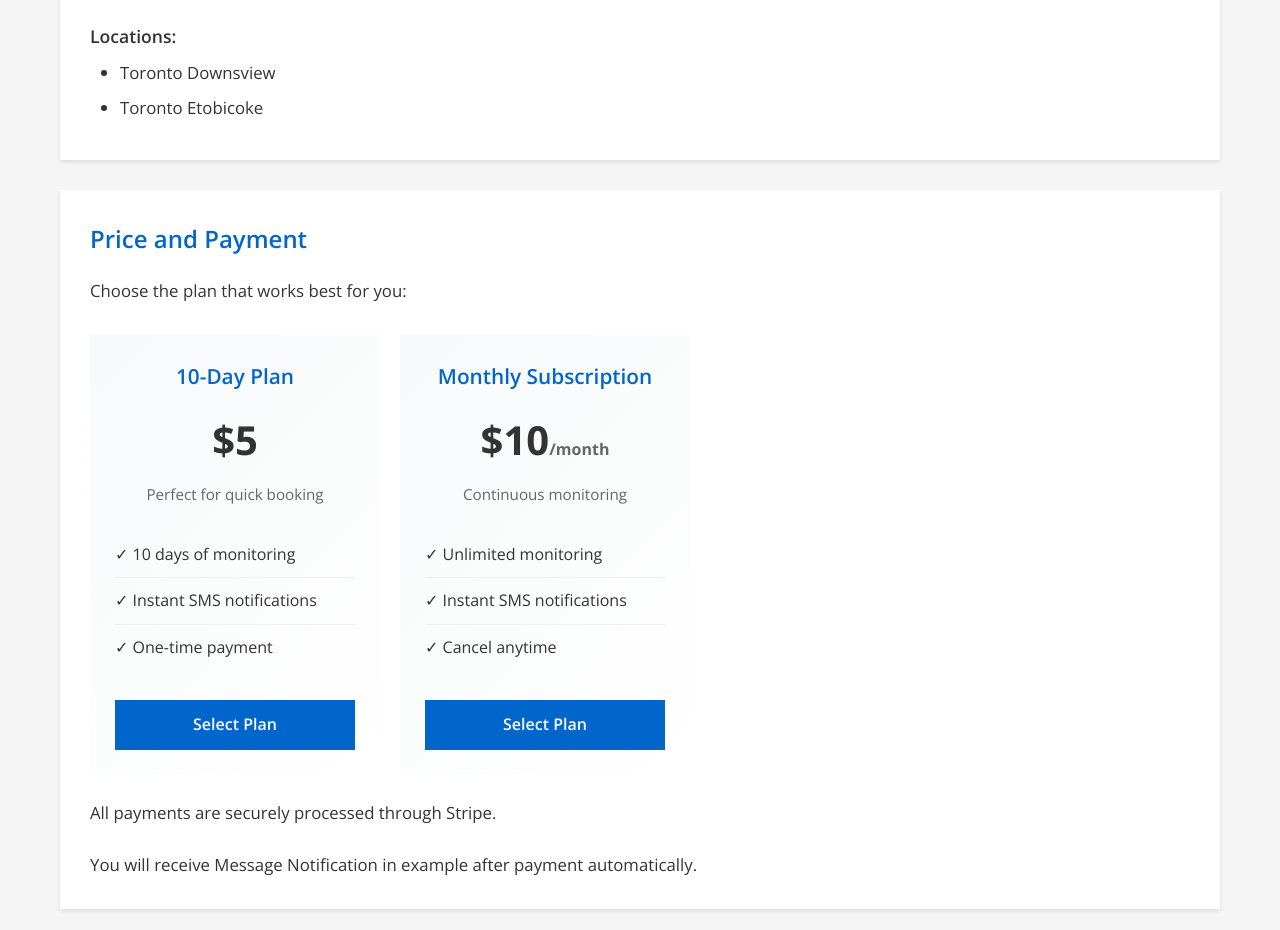
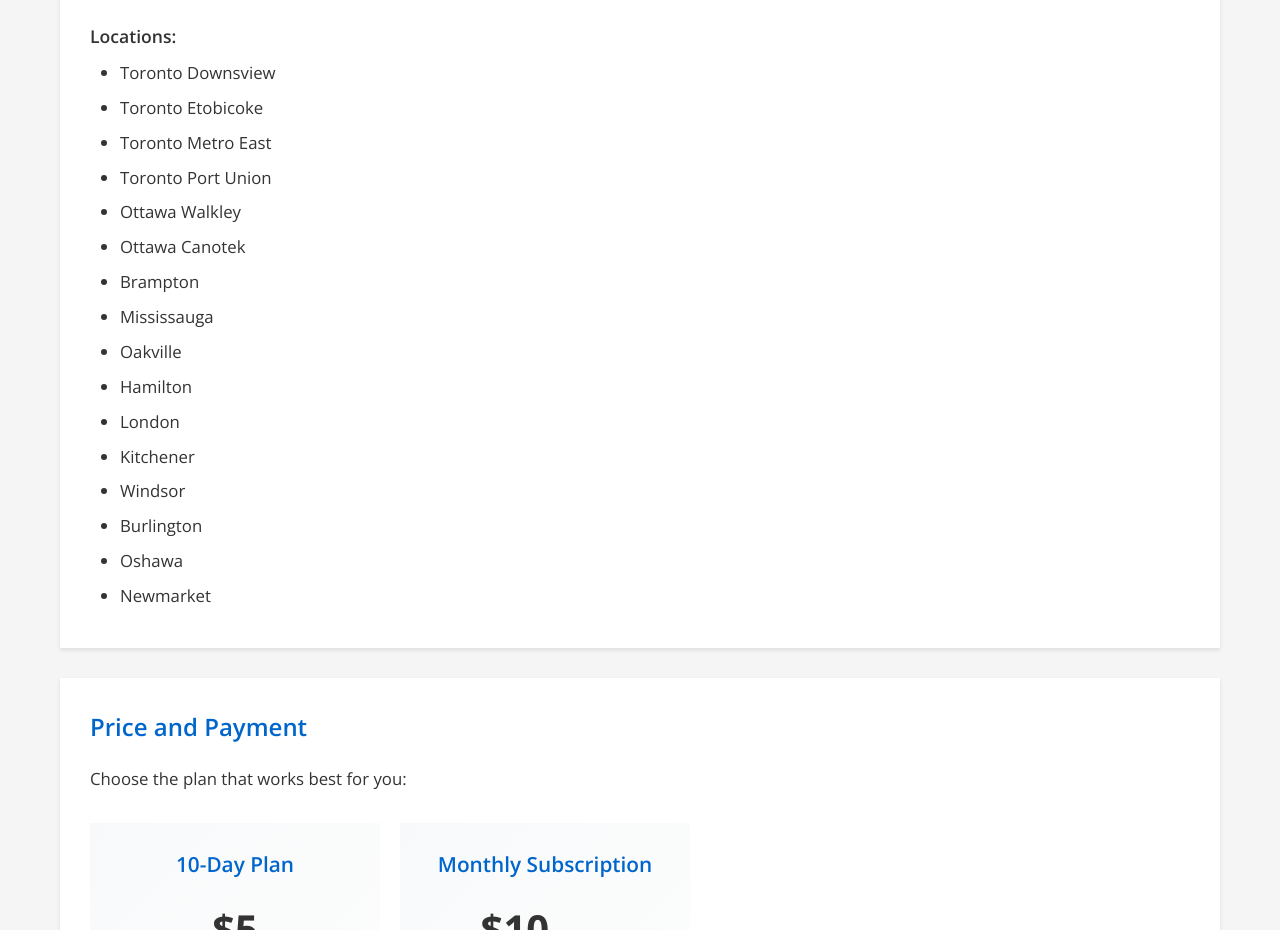
Before and after one commit to wa008/roadtestnotify, a plain HTML site: page index.html in a window 1280 px wide. Shown: the part 1208-2138 px from the top of the page. Drawn offline with nearby package versions, Linux system fonts and the light colour scheme.

Commit message:
Add additional locations to the list in index.html

```diff
--- a/index.html
+++ b/index.html
@@ -305,6 +305,20 @@
                     <ul class="scope-list">
                         <li>Toronto Downsview</li>
                         <li>Toronto Etobicoke</li>
+                        <li>Toronto Metro East</li>
+                        <li>Toronto Port Union</li>
+                        <li>Ottawa Walkley</li>
+                        <li>Ottawa Canotek</li>
+                        <li>Brampton</li>
+                        <li>Mississauga</li>
+                        <li>Oakville</li>
+                        <li>Hamilton</li>
+                        <li>London</li>
+                        <li>Kitchener</li>
+                        <li>Windsor</li>
+                        <li>Burlington</li>
+                        <li>Oshawa</li>
+                        <li>Newmarket</li>
                     </ul>
                 </div>
             </div>
```
